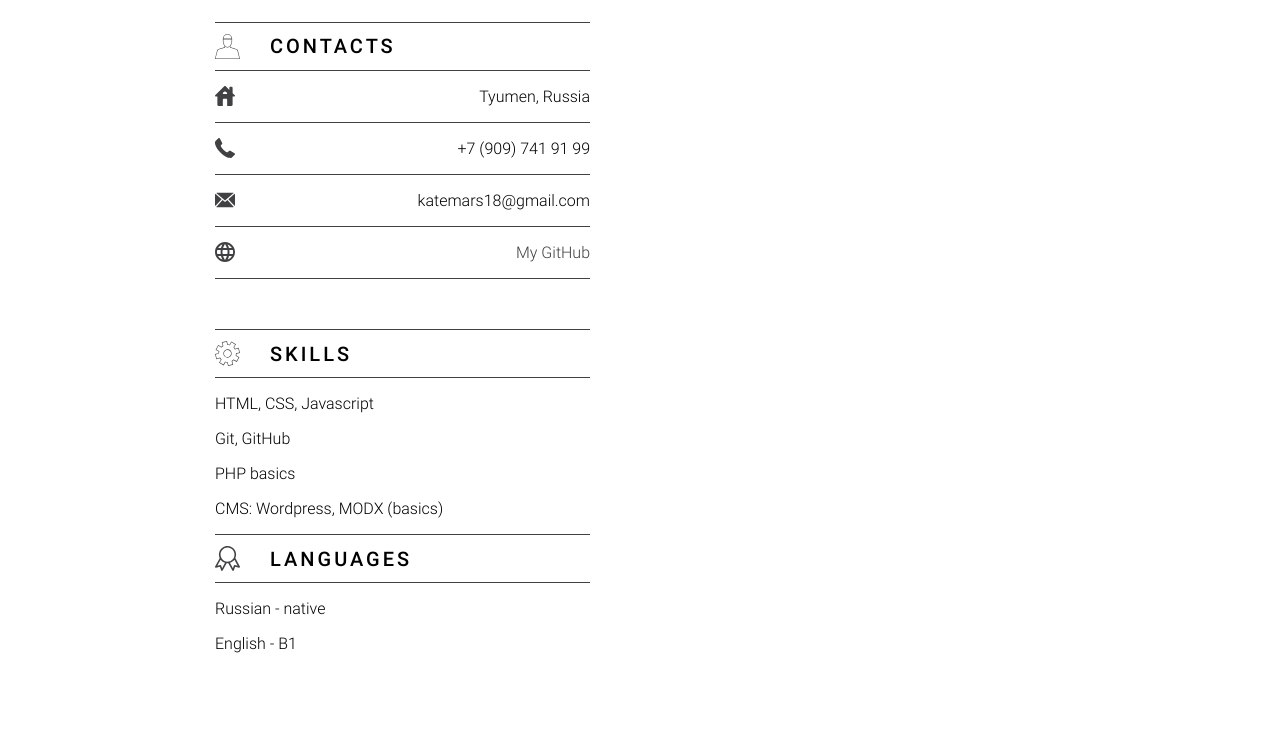
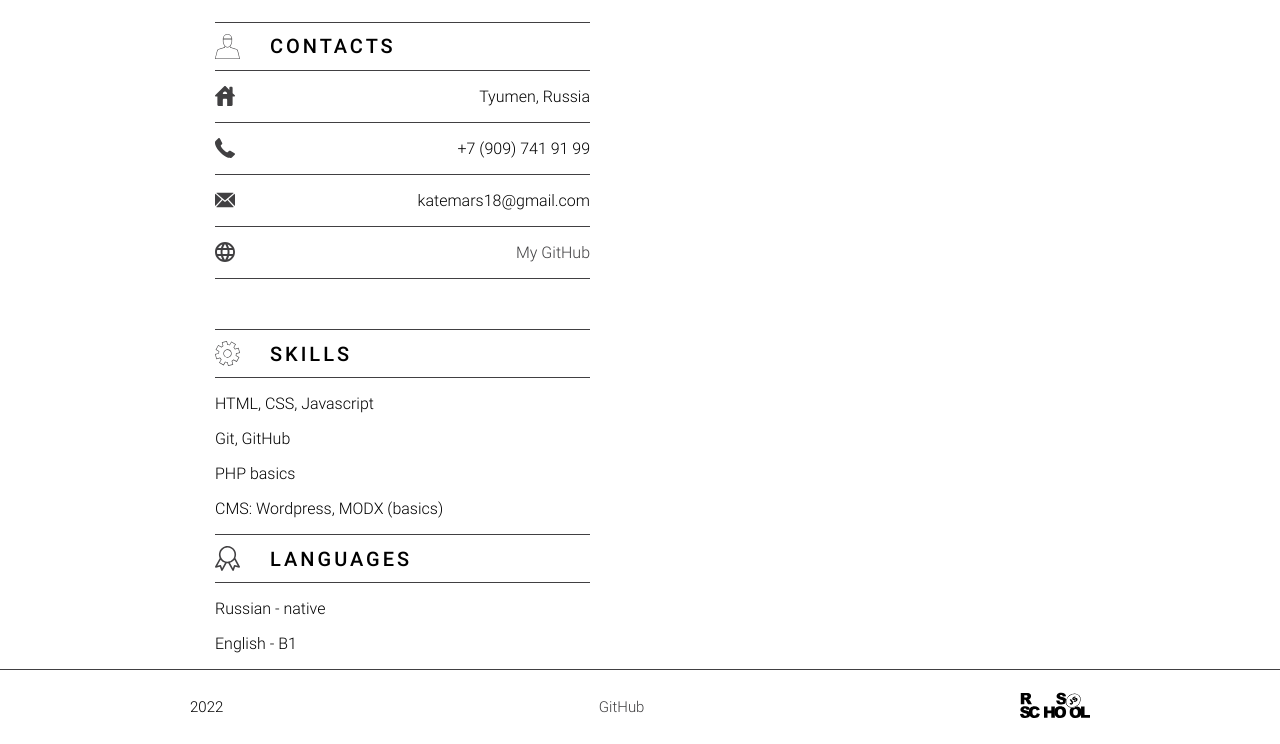
Before and after one commit to EkaterinaV97/rsschool-cv, a plain HTML site: page index.html in a window 1280 px wide. Shown: the part 472-1216 px from the top of the page. Before the commit the page ends 1141 px from the top, so only its background shows below. Drawn offline with Linux system fonts and the light colour scheme.

Commit message:
feat: add footer

```diff
--- a/css/style.css
+++ b/css/style.css
@@ -158,3 +158,48 @@ header {
 .main-section_left__skills {
     margin-top: 50px;
 }
+
+footer {
+    /* background-color: rgb(182, 153, 177); */
+    font-family: 'Roboto';
+    font-weight: 400;
+    font-size: 15px;
+}
+
+.footer {
+    display: flex;
+    justify-content: space-between;
+    align-items: center;
+}
+
+.footer a {
+    text-decoration: none;
+    color: #414042;
+    position: relative;
+}
+
+.footer-github::before {
+    content: '';
+    position: absolute;
+    left: 0;
+    top: 0;
+    width: 0;
+    height: 100%;
+    border-bottom: 2px solid #555;
+    transition: all 0.5s;
+}
+
+.footer-github:hover::before {
+    width: 100%;
+}
+
+.footer img {
+    width: 70px;
+    height: 70px;
+}
+
+.footer-line {
+    width: 100%;
+    height: 1px;
+    background-color: #414042;
+}
--- a/index.html
+++ b/index.html
@@ -92,7 +92,12 @@
         </section>
     </main>
     <footer>
-
+        <div class="footer-line"></div>
+        <div class="footer container">
+            <p>2022</p>
+            <a class="footer-github" href="https://github.com/EkaterinaV97">GitHub</a>
+            <a href="https://rs.school/js/"><img src="img/logo_RS.svg" alt="Logo"></a>
+        </div>
     </footer>
 </body>
 </html>
```
Also changed, not shown: img/logo_RS.svg (added).
